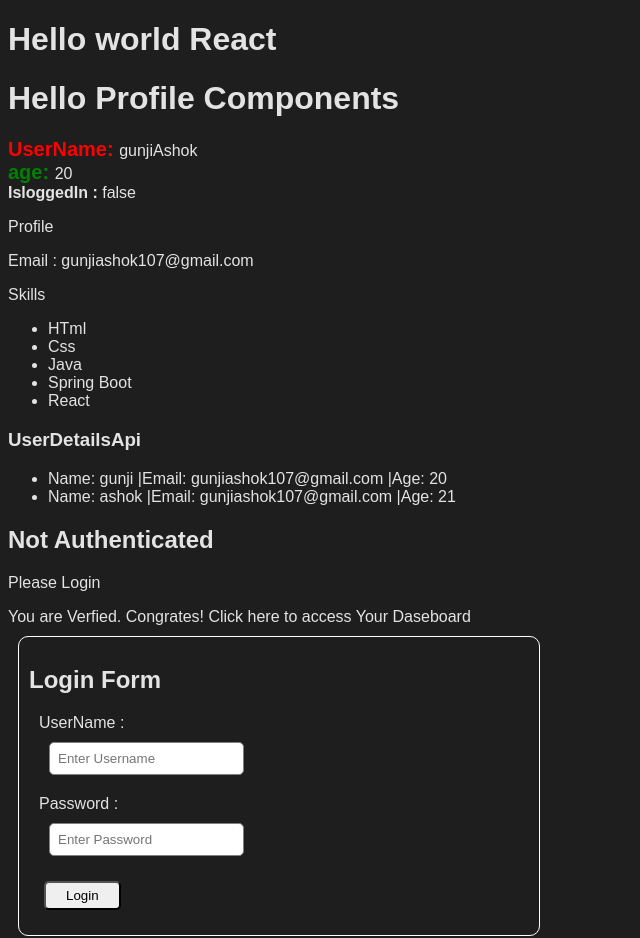
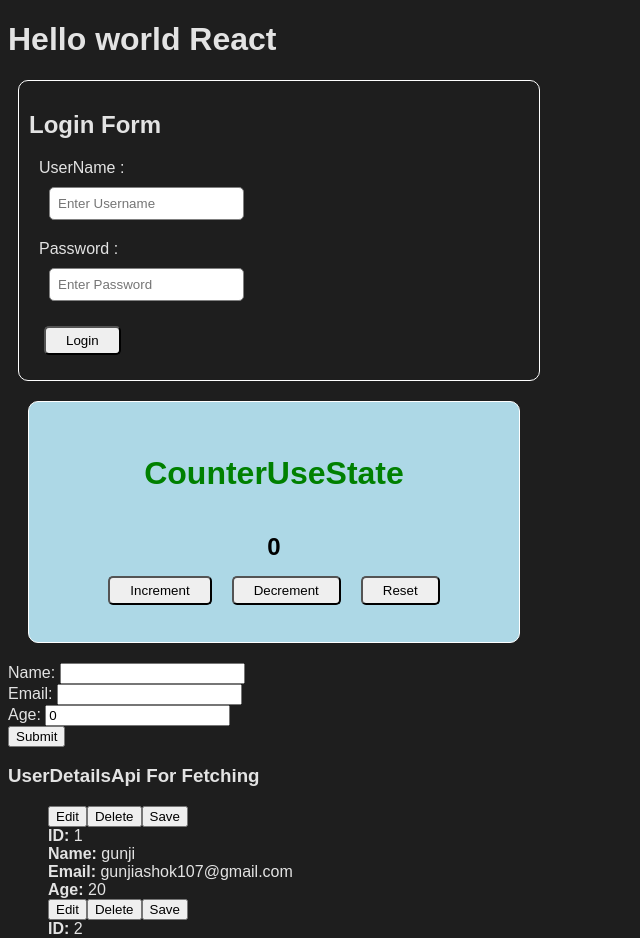
Before and after one commit to Ashokgunji0202/express_projects, a React (Vite) app in the folder pratice_1/: page / in a window 1280 px wide. Shown: the top 938 px of the page, without its empty margins (0-640 px from the left). Built offline with nearby package versions, Linux system fonts and the light colour scheme.

Commit message:
add Todo operation by using useState

```diff
--- a/pratice_1/src/App.jsx
+++ b/pratice_1/src/App.jsx
@@ -1,10 +1,11 @@
 import React from 'react'
-import UserProfile from './components/UserProfile'
-import UserDetailsApi from './components/UserDetailsApi'
-import ConductionalRen from './components/ConductionalRen'
-import VerfiedUser from './components/VerfiedUser'
+// import UserProfile from './components/UserProfile'
+// import UserDetailsApi from './components/UserDetailsApi'
+// import ConductionalRen from './components/ConductionalRen'
+// import VerfiedUser from './components/VerfiedUser'
 import LoginForm from './components/LoginForm'
 import CounterUseState from './components/CounterUseState'
+import UserDetails from './components/userDetails/UserDetails'
 
 
 
@@ -14,10 +15,10 @@ function App() {
     <>
       <div>
         <h1>Hello world React </h1>
-        <UserProfile />
+        {/* <UserProfile />
         <UserDetailsApi />
         <ConductionalRen />
-        <VerfiedUser />
+        <VerfiedUser /> */}
 
       </div>
       <div>
@@ -26,6 +27,9 @@ function App() {
       <div>
       <CounterUseState />
       </div>
+      <div>
+        <UserDetails />
+      </div>
     </>
   )
 }
--- a/pratice_1/src/components/UserProfile.jsx
+++ b/pratice_1/src/components/UserProfile.jsx
@@ -2,11 +2,26 @@ import React from 'react'
 import UserSkills from './UserSkills'
 import UserName from './UserName';
 
+/**
+ * Renders a user profile
+ *
+ * The component renders a user profile which includes his name, age, and
+ * whether he is logged in or not. Also, his skills are displayed.
+ *
+ * @returns {JSX.Element} React component representing the user profile
+ */
 const UserProfile = () => {
+    //Spred operator
+    const users = {
+        username: 'gunjiAshok',
+        age: 20,
+        isLoggedIn: false
+    };
     return (
         <div id='user-profile'>
             <h1>Hello Profile Components</h1>
-            <UserName username="gunjiAshok" age={20} isLoggedIn={false} />
+            {/* <UserName username="gunjiAshok" age={20} isLoggedIn={false} /> */}
+            <UserName {...users} />
             <div>
                 <p>Profile</p>
                 <span>Email : </span>
--- /dev/null
+++ b/pratice_1/src/components/userDetails/UserDetails.jsx
@@ -0,0 +1,90 @@
+import React, { useState } from 'react'
+import UserDetailsApis1 from './UserDetailsApis1'
+
+const UserDetails = () => {
+    const [username, setUsername] = useState('');
+    const [email, setEmail] = useState('');
+    const [counter, setCounter] = useState(4);
+    const [age, setAge] = useState(0);
+
+    const [users, setUsers] = useState([
+        {
+            id: 1,
+            name: 'gunji',
+            email: 'gunjiashok107@gmail.com',
+            age: 20
+        }, {
+            id: 2,
+            name: 'patel',
+            email: 'bahaipatel107@gmail.com',
+            age: 21
+        }, {
+            id: 3,
+            name: 'basha',
+            email: 'Basha107@gmail.com',
+            age: 21
+        }]);
+        const handelSubmit = (e) => {
+            e.preventDefault();
+            const newUser = {
+                id: counter,
+                name: username,
+                email: email,
+                age: age
+            };
+            setCounter(counter + 1);
+            setUsers(users => [...users, newUser]);
+            setUsername('');
+            setEmail('');
+            setAge(0);
+        }
+    return (
+        <div>
+            <div>
+                <form action="" onSubmit={handelSubmit}>
+                    <div>
+                        <label htmlFor="name">Name: </label>
+                        <input
+                            type="text"
+                            name="name"
+                            id="name"
+                            value={username}
+                            onChange={(e) => setUsername(e.target.value)}
+                        />
+                    </div>
+                    <div>
+                        <label htmlFor="email">Email: </label>
+                        <input
+                            type="email"
+                            name="email"
+                            id="email"
+                            value={email}
+                            onChange={(e) => setEmail(e.target.value)}
+                        />
+                    </div>
+                    <div>
+                        <label htmlFor="age">Age: </label>
+                        <input
+                            type="number"
+                            name="age"
+                            id="age"
+                            value={age} onChange={(e) => setAge(e.target.value)}
+                        />
+                    </div>
+                    <div>
+                        <button>Submit</button>
+                    </div>
+                </form>
+            </div>
+            <h3>UserDetailsApi For Fetching</h3>
+            <ul>
+                {users.map((user) => (
+                    <UserDetailsApis1 key={user.id} user={user} setUsers={setUsers} />
+                ))}
+            </ul>
+
+        </div>
+    )
+}
+
+export default UserDetails
--- /dev/null
+++ b/pratice_1/src/components/userDetails/UserDetailsApis1.jsx
@@ -0,0 +1,84 @@
+import React, { useState } from 'react'
+
+const UserDetailsApis1 = ({ user, setUsers }) => {
+    const [isEdition, setIsEdition] = useState(false);
+    const [userName, setUserName] = useState(user.name);
+    const [email, setEmail] = useState(user.email);
+    return (
+        <div>
+            <div>
+                <button
+                    onClick={() => {
+                        setIsEdition(currentState => !currentState);
+                    }}>Edit
+                </button>
+                <button onClick={() => setUsers(users => users.filter(u => u.id !== user.id))}>Delete</button>
+
+
+                {/* <button onClick={()=>console.log(user)}>Save</button> */}
+
+                {/* One way of editing */}
+                {/* <button onClick={()=>{
+                const updatedUser = {...user};
+                updatedUser.name = userName;
+                updatedUser.email = email;
+                setUsers(users => users.map(u => u.id === user.id ? updatedUser : u));
+                setIsEdition(false);
+            }}>Save</button> */}
+
+                {/* Second way of editing */}
+                <button onClick={() => {
+                    setUsers((currentUsersState) => {
+                        return currentUsersState.map((currentUser) => currentUser.id === user.id ? (
+                            {
+                                ...currentUser,
+                                name: userName,
+                                email: email
+                            }
+                        ):currentUser
+                        );
+                    })
+                    setIsEdition(false);
+
+                }}>Save</button>
+            </div>
+            <div>
+                <b>ID: </b>
+                <span>{user.id}</span>
+                <br />
+                <b>Name: </b>
+
+                {/* <span>{user.name}</span> */}
+                {isEdition ? (<input
+                    name='username'
+                    id='username'
+                    type="text"
+                    value={userName}
+                    onChange={(e) => {
+                        setUserName(e.target.value);
+                    }}
+                />) : (<span>{user.name}</span>)}
+                <br />
+                <b>Email: </b>
+
+                {/* <span>{user.email}</span> */}
+                {isEdition ? (<input
+                name='email'
+                id='email'
+                type="email"
+                value={email}
+                onChange={(e) => {
+                    setEmail(e.target.value);
+                }}
+                />) : (<span>{user.email}</span>)}
+                <br />
+                <b>Age: </b>
+                <span>{user.age}</span>
+                <br />
+            </div>
+
+        </div>
+    )
+}
+
+export default UserDetailsApis1
```
